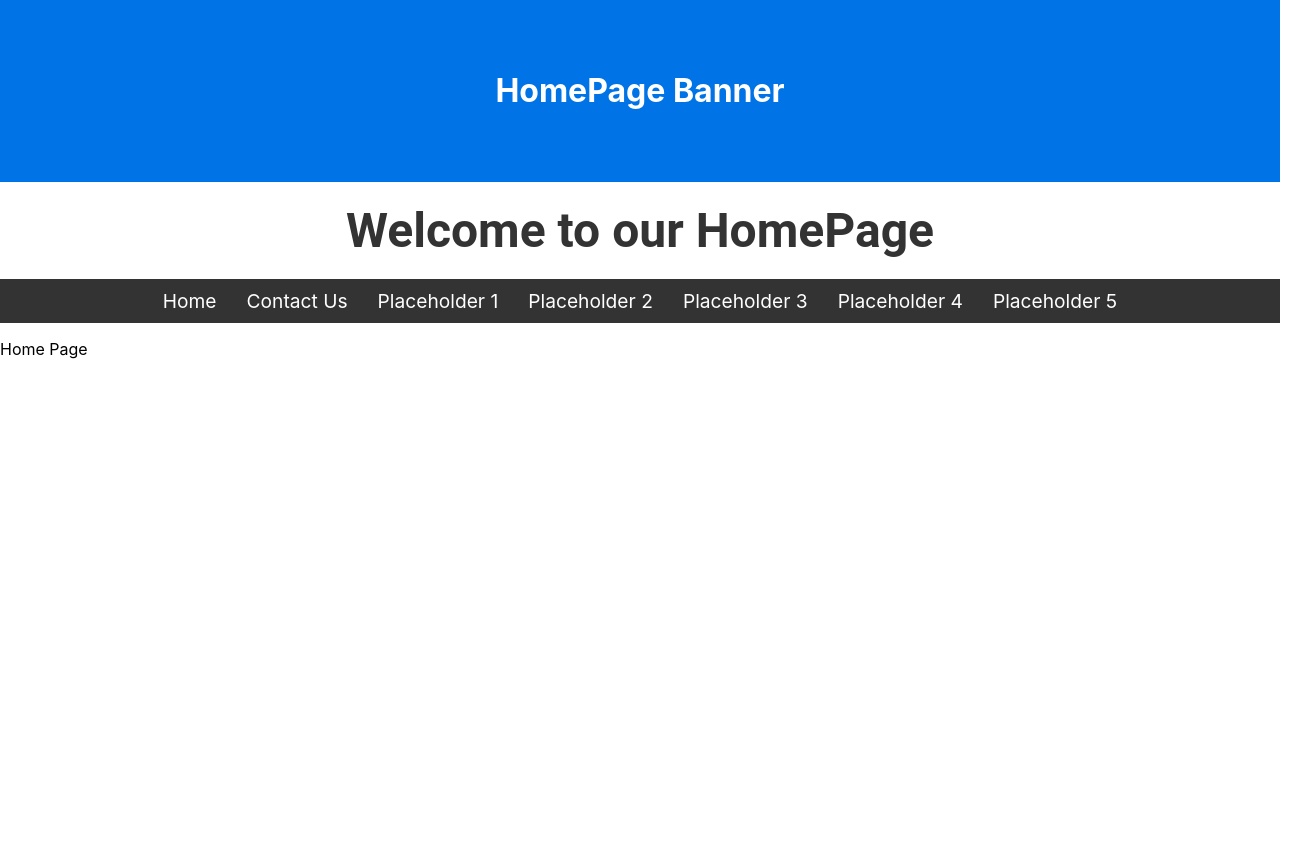
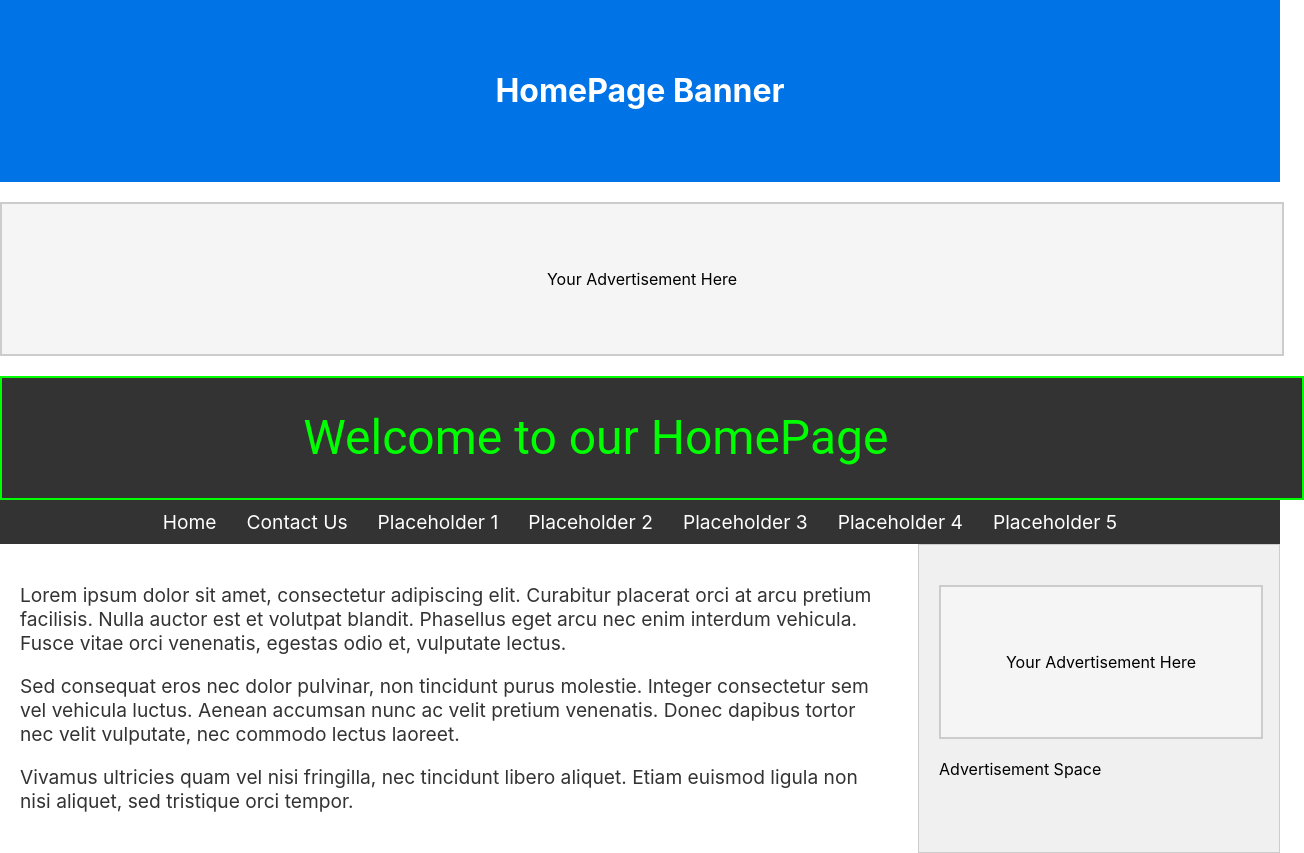
Before and after one commit to Tito2point0/workingWebsite1, a React (Create React App) app: page / in a window 1280 px wide. Shown: the whole page, 1304 px wide, since content can reach past the window. Before the commit the page ends 800 px from the top, so only its background shows below. Built offline with nearby package versions, Linux system fonts and the light colour scheme.

Commit message:
improvements to title, advertisement needs work and body paragraph not displaying

```diff
--- a/src/App.js
+++ b/src/App.js
@@ -3,13 +3,14 @@ import React from 'react';
 import { BrowserRouter as Router, Routes, Route } from 'react-router-dom';
 import HomePage from './pages/HomePage';
 import ContactUs from './pages/ContactUs'; // Placeholder for other pages
-
+import Advertisement  from './components/Advert'
 function App() {
   return (
 
     <Router>
       <Routes>
         <Route path="/" element={<HomePage />} />
+        <Route path="/ads" element={<Advertisement />} />
         <Route path="/contact-us" element={<ContactUs />} />
         {Array.from({ length: 5 }, (_, i) => (
           <Route key={i} path={`/placeholder${i + 1}`} element={<div>Placeholder Page {i + 1}</div>} />
--- /dev/null
+++ b/src/components/Advert.js
@@ -0,0 +1,25 @@
+// src/components/Advertisement.js
+import React from 'react';
+import styled from 'styled-components';
+
+// Advertisement box styling
+const AdContainer = styled.div`
+  width: 100%;
+  height: 150px; /* Adjust height as needed */
+  background-color: #f5f5f5;
+  border: 2px solid #ccc;
+  display: flex;
+  align-items: center;
+  justify-content: center;
+  margin: 20px 0; /* Space around the ad */
+`;
+
+const Advertisement = () => {
+  return (
+    <AdContainer>
+      <p>Your Advertisement Here</p>
+    </AdContainer>
+  );
+};
+
+export default Advertisement;
--- a/src/components/Title.js
+++ b/src/components/Title.js
@@ -1,18 +1,45 @@
-import React from "react";
-import styled from "styled-components";
+import React from 'react';
+import styled, { keyframes } from 'styled-components';
 
-const TitleText = styled.h1`
-font-family: 'Roboto', sans-serif;
-font-size: 3rem;
-text-align: center;
-color: #333 ;
-margin-top: 20Px;
-margin-bottom: 20px;
+// Keyframe animation for the scrolling effect
+const scroll = keyframes`
+  0% {
+    transform: translateX(100%);
+  }
+  100% {
+    transform: translateX(-100%);
+  }
+`;
+
+// Title container styled component (the box)
+const TitleContainer = styled.div`
+  width: 100%; /* Full width of the screen */
+  height: 100px; /* Set a fixed height for the title box */
+  overflow: hidden; /* Hide overflow text */
+  background-color: #333; /* Dark background for LED effect */
+  padding: 10px;
+  border: 2px solid #00FF00; /* Green border for LED-style look */
+  display: flex; /* Use flexbox for centering */
+  align-items: center; /* Vertically center text */
+  justify-content: center; /* Horizontally center text */
+`;
+
+// Scrolling text styled component
+const ScrollingTitle = styled.div`
+  display: inline-block;
+  color: #00FF00; /* Green text for LED effect */
+  font-family: 'Roboto', sans-serif;
+  font-size: 3rem; /* Font size for the title */
+  white-space: nowrap; /* Prevent text wrapping */
+  animation: ${scroll} 10s linear infinite; /* Horizontal scroll animation */
 `;
 
 const Title = ({ title }) => {
-    return (
-        <TitleText>{title}</TitleText>
-    );
-}
+  return (
+    <TitleContainer>
+      <ScrollingTitle>{title}</ScrollingTitle>
+    </TitleContainer>
+  );
+};
+
 export default Title;
--- a/src/pages/HomePage.js
+++ b/src/pages/HomePage.js
@@ -1,18 +1,64 @@
 import React from "react";
+import styled from "styled-components";
 import Banner from "../components/Banner";
 import Title from "../components/Title";
 import Navigation from "../components/Navigation";
+import Advertisement from "../components/Advert";
+
+// Placeholder text component for fake content
+const BodyText = styled.div`
+  padding: 20px;
+  font-size: 1.2rem;
+  color: #333;
+`;
+
+// Main container for the layout with ads on the side
+const LayoutContainer = styled.div`
+  display: flex;
+  flex-direction: row;
+  justify-content: space-between;
+`;
+
+// Container for the content (text)
+const ContentContainer = styled.div`
+  width: 70%; /* Take up most of the width for the content */
+`;
+
+// Advertisement sidebar container
+const AdSidebar = styled.div`
+  width: 25%; /* Width for the ad sidebar */
+  background-color: #f0f0f0;
+  padding: 20px;
+  border: 1px solid #ccc;
+`;
 
 const HomePage = () => {
   return (
     <div>
-            {/* <Navigation /> */}
       <Banner />
+      <Advertisement /> {/* Optional ad between Banner and Title */}
       <Title title="Welcome to our HomePage" />
       <Navigation />
-       <p>Home Page</p>
+
+      {/* Layout with content and sidebar */}
+      <LayoutContainer>
+        {/* Main content */}
+        <ContentContainer>
+          <BodyText>
+            <p>Lorem ipsum dolor sit amet, consectetur adipiscing elit. Curabitur placerat orci at arcu pretium facilisis. Nulla auctor est et volutpat blandit. Phasellus eget arcu nec enim interdum vehicula. Fusce vitae orci venenatis, egestas odio et, vulputate lectus.</p>
+            <p>Sed consequat eros nec dolor pulvinar, non tincidunt purus molestie. Integer consectetur sem vel vehicula luctus. Aenean accumsan nunc ac velit pretium venenatis. Donec dapibus tortor nec velit vulputate, nec commodo lectus laoreet.</p>
+            <p>Vivamus ultricies quam vel nisi fringilla, nec tincidunt libero aliquet. Etiam euismod ligula non nisi aliquet, sed tristique orci tempor.</p>
+          </BodyText>
+        </ContentContainer>
+
+        {/* Advertisement on the side */}
+        <AdSidebar>
+          <Advertisement /> {/* Ad on the sidebar */}
+          <p>Advertisement Space</p>
+        </AdSidebar>
+      </LayoutContainer>
     </div>
-    ); // Added missing closing parenthesis
-}
+  );
+};
 
 export default HomePage;
```
Lines whose indentation alone changed are shown as unchanged.
